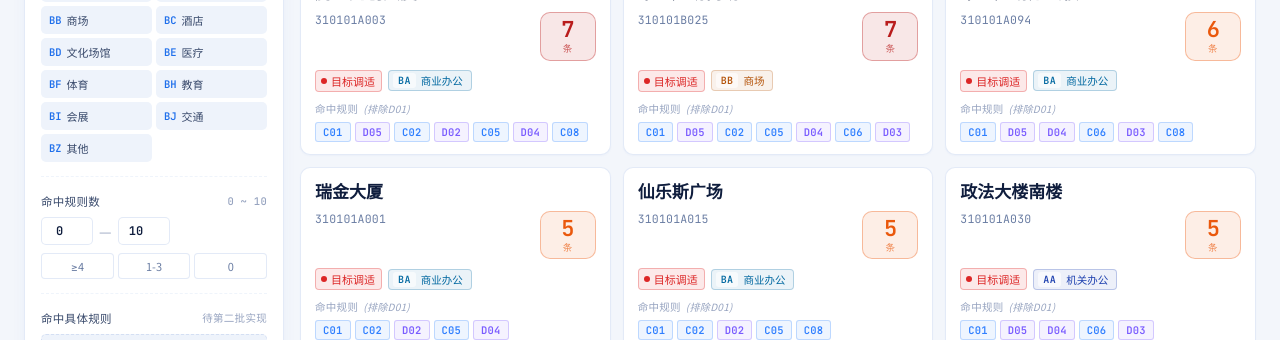
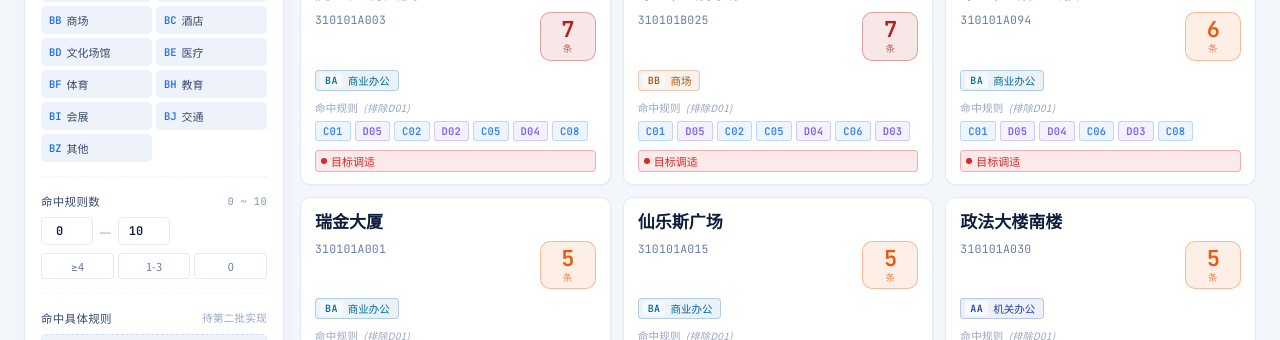
Before and after one commit to cruisetu-beep/Buildings_commissioning_vue, a Vue app: page /result in a window 1280 px wide. Shown: the part 432-772 px from the top of the page. Built offline with nearby package versions, Linux system fonts and the light colour scheme; no server answers.

Commit message:
style: 业态标签与目标调适标签换位,目标调适移到命中规则列表下方

```diff
--- a/src/components/result/BuildingCard.vue
+++ b/src/components/result/BuildingCard.vue
@@ -31,7 +31,6 @@ const dimmed = computed(() => props.building.category === "无节点" || props.b
     </div>
 
     <div class="bld-card-tags-row">
-      <CategoryStatusChip :category="building.category" />
       <BuildFuncTag :func="building.buildFunc" :func-name="building.buildFuncName" />
     </div>
 
@@ -42,5 +41,7 @@ const dimmed = computed(() => props.building.category === "无节点" || props.b
       </div>
       <RuleChipsRow :rules="building.hitRules" :max-show="8" />
     </div>
+
+    <CategoryStatusChip :category="building.category" />
   </div>
 </template>
```
